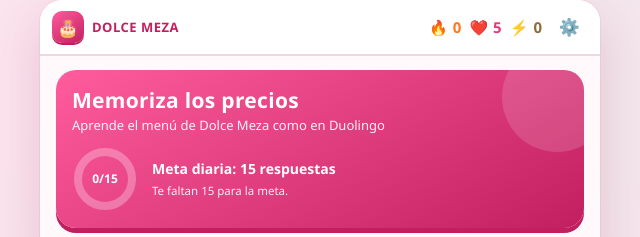
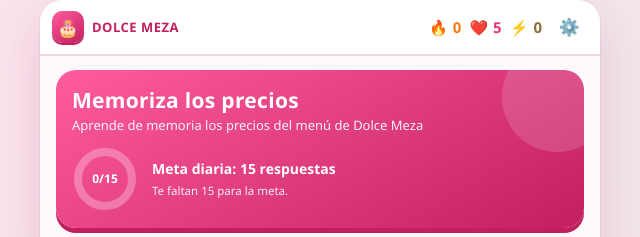
Before and after one commit to NathArze/juego-precios-dolce-meza, a plain HTML site: page index.html in a window 1280 px wide. Shown: the top 237 px of the page, 320-960 px from the left. Drawn offline with Linux system fonts and the light colour scheme.

Commit message:
Quita las referencias a Duolingo

```diff
--- a/index.html
+++ b/index.html
@@ -282,7 +282,7 @@
     <section class="screen on" id="scrHome">
       <div class="hero">
         <h1>Memoriza los precios</h1>
-        <p>Aprende el menú de Dolce Meza como en Duolingo</p>
+        <p>Aprende de memoria los precios del menú de Dolce Meza</p>
         <div class="hero-row">
           <div class="ring">
             <svg width="66" height="66" viewBox="0 0 66 66">
@@ -518,7 +518,7 @@
 function texto(it){ return it.label + (ambiguo(it) ? " (" + CAT_CORTO[it.cat] + ")" : ""); }
 
 /* =========================================================
-   2. LECCIONES (ruta tipo Duolingo)
+   2. LECCIONES (ruta de aprendizaje)
    ========================================================= */
 const LECCIONES = [
   { id:"l1",  em:"🧁", t:"Clásicos I",     s:"Individual y Chico",            pick:b=>b.cat==="clasicos"&&(b.size==="Individual"||b.size==="Chico") },
```
Also changed, not shown: 1 other file.
